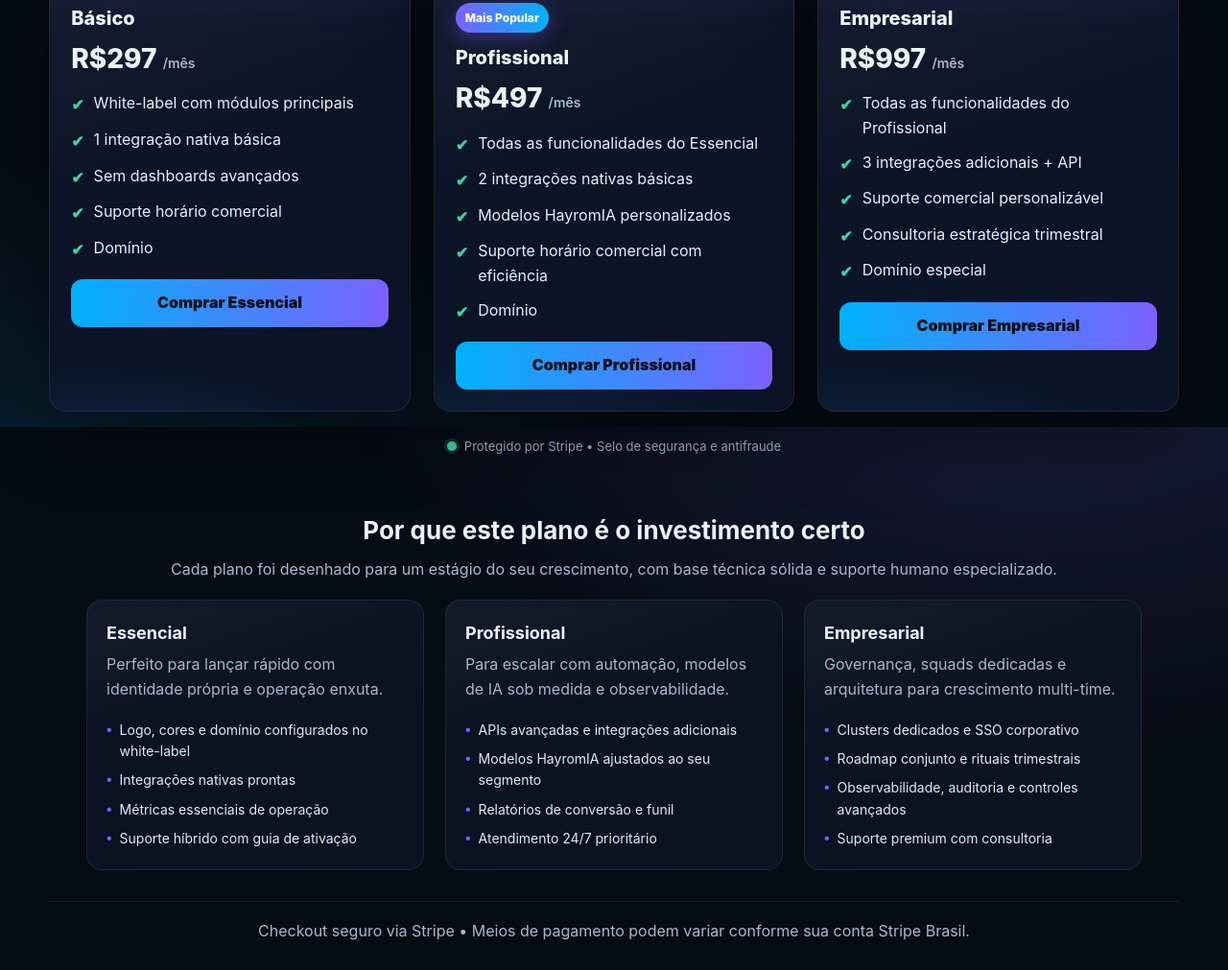
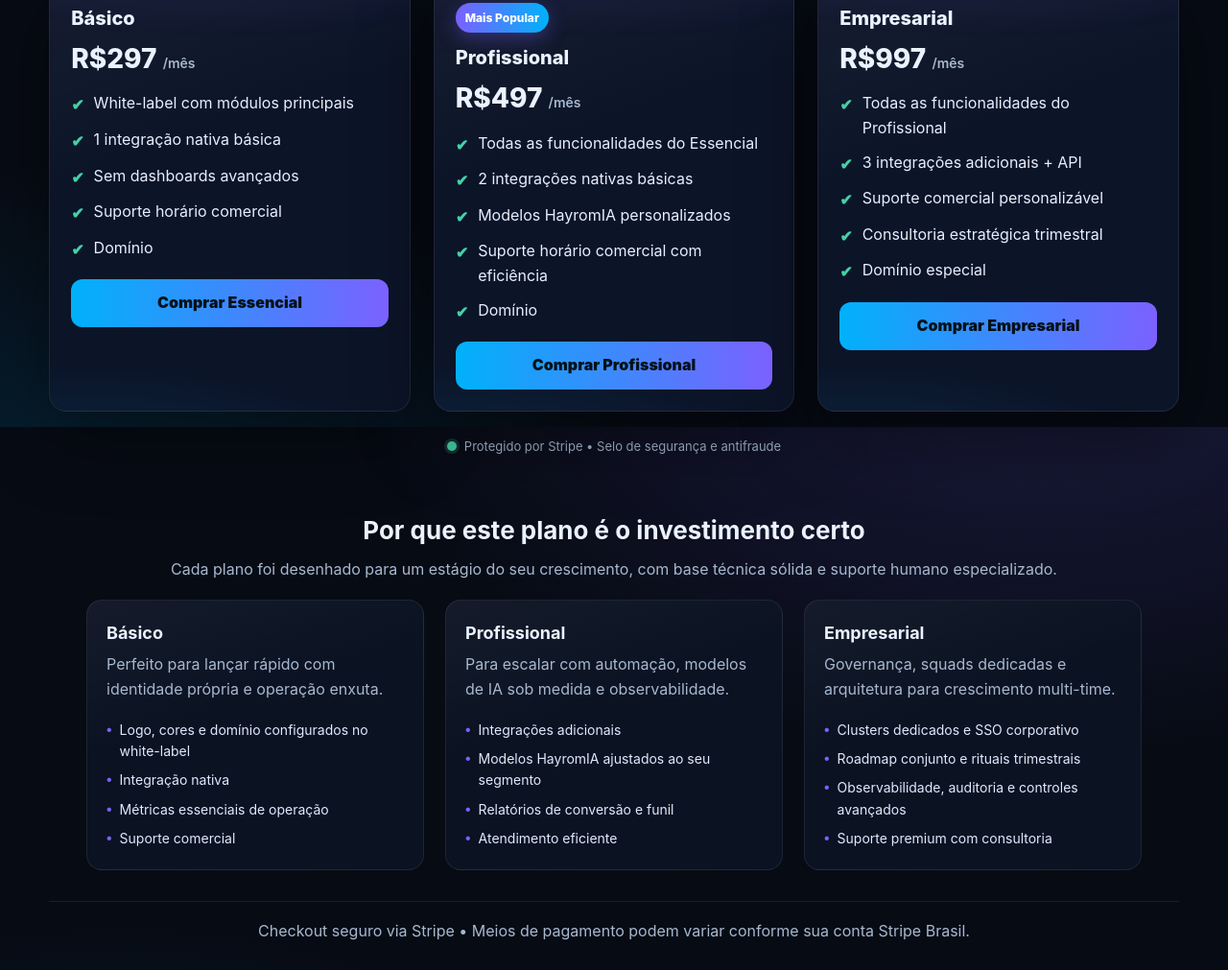
Before and after one commit to ramosombreloneuser-debug/hayrom-site, a website: page checkout.html in a window 1280 px wide. Shown: the part 355-1366 px from the top of the page at 96% size. Drawn offline with Linux system fonts and the light colour scheme.

Commit message:
att planos v3

```diff
--- a/checkout.html
+++ b/checkout.html
@@ -303,13 +303,13 @@ main, .card, section { /* se tiver main na página, melhor usar main */
 
       <div class="grid">
         <article class="mini">
-          <h3>Essencial</h3>
+          <h3>Básico</h3>
           <p>Perfeito para lançar rápido com identidade própria e operação enxuta.</p>
           <ul>
             <li>Logo, cores e domínio configurados no white-label</li>
-            <li>Integrações nativas prontas</li>
+            <li>Integração nativa</li>
             <li>Métricas essenciais de operação</li>
-            <li>Suporte híbrido com guia de ativação</li>
+            <li>Suporte comercial</li>
           </ul>
         </article>
 
@@ -317,10 +317,10 @@ main, .card, section { /* se tiver main na página, melhor usar main */
           <h3>Profissional</h3>
           <p>Para escalar com automação, modelos de IA sob medida e observabilidade.</p>
           <ul>
-            <li>APIs avançadas e integrações adicionais</li>
+            <li>Integrações adicionais</li>
             <li>Modelos HayromIA ajustados ao seu segmento</li>
             <li>Relatórios de conversão e funil</li>
-            <li>Atendimento 24/7 prioritário</li>
+            <li>Atendimento eficiente</li>
           </ul>
         </article>
 
```
Also changed, not shown: landing.html (+1 -1 lines).
